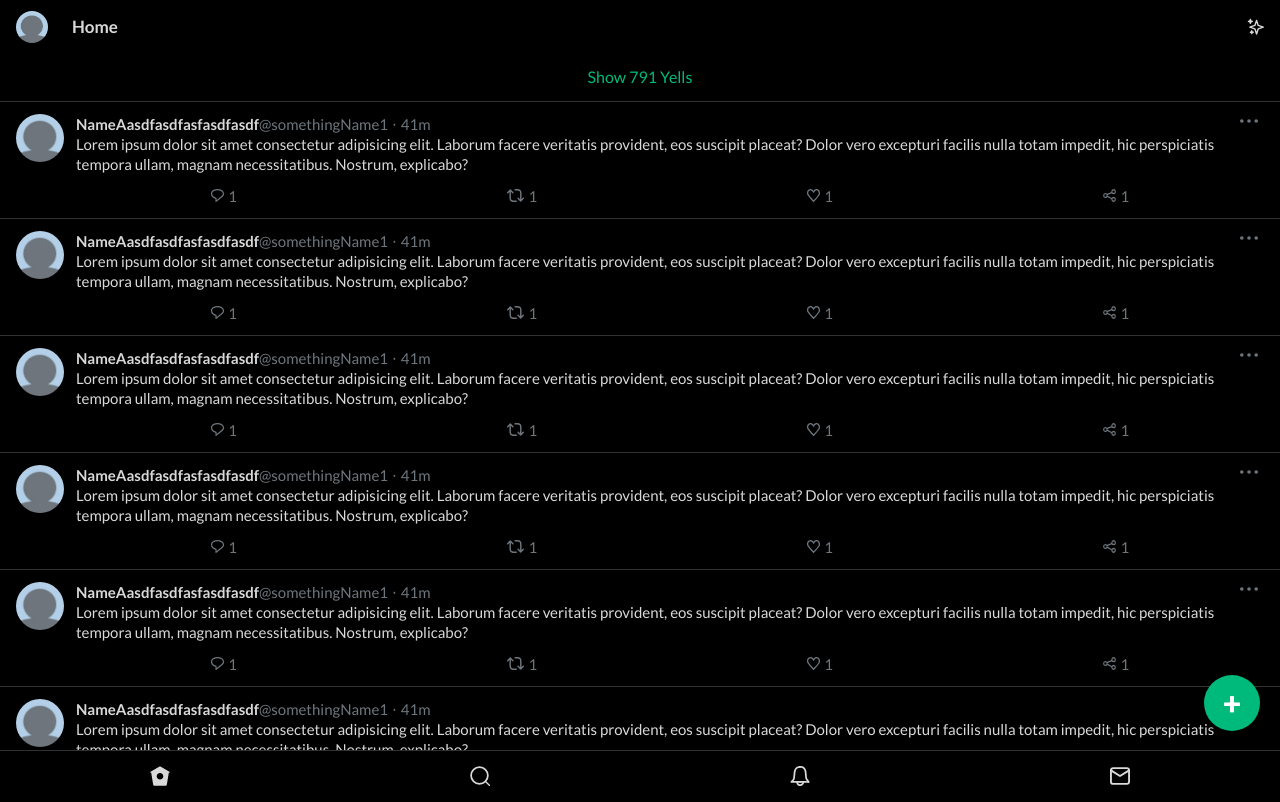
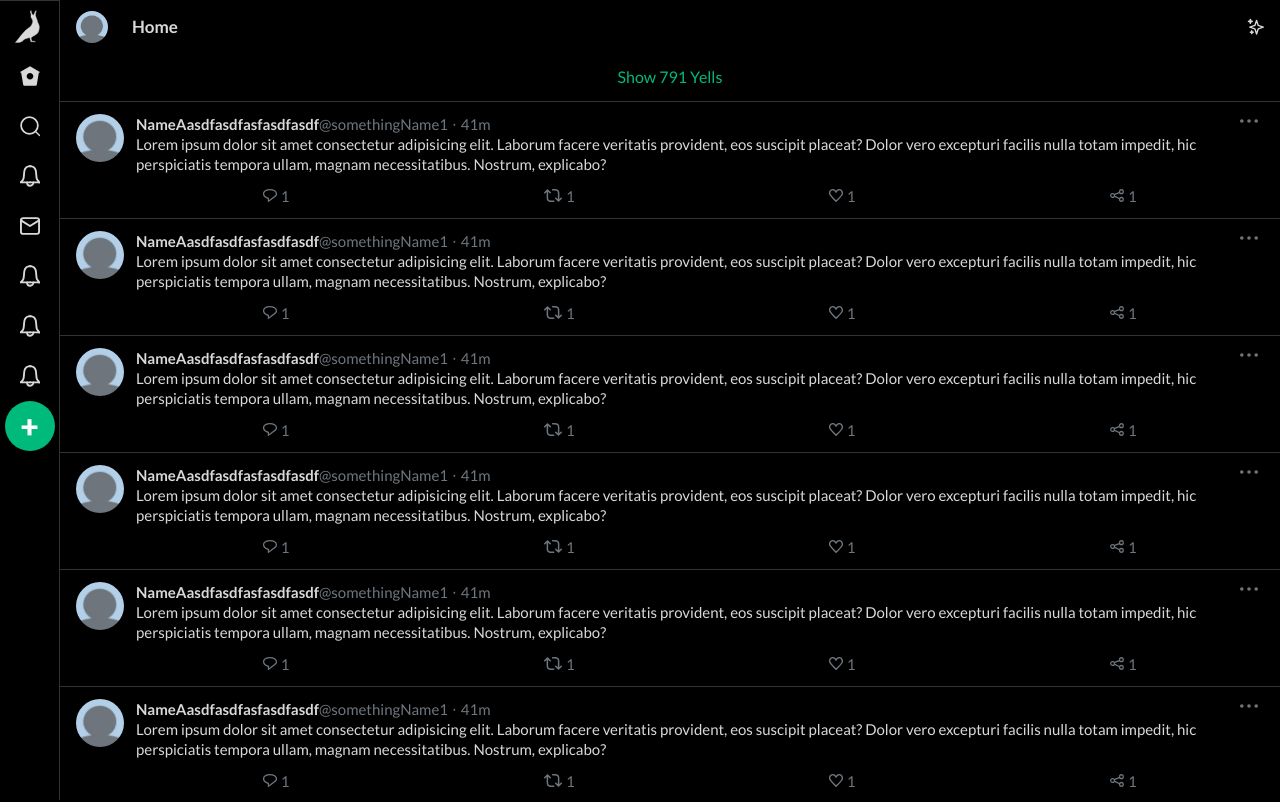
Before and after one commit to mbeckdev/yeller, a React (Create React App) app: page /home in a window 1280 px wide. Shown: the top 802 px of the page. Built offline with nearby package versions, Linux system fonts and the light colour scheme.

Commit message:
Style home page after 500px wide minus some icons

```diff
--- a/src/screens/App/screens/Home/components/Home.css
+++ b/src/screens/App/screens/Home/components/Home.css
@@ -3,9 +3,10 @@
 /* ~~~~~~~~~~~~~~~~~~~~~~~~~~~~ */
 
 /* ~~~~~~~~~~~~~~~~~~~~~~~~~~~~ */
-/* ~~ .home__top    ~~ */
-/* ~~ .home__main           ~~ */
-/* ~~ .home__nav  ~~ */
+/* ~~ .home__top             ~~ */
+/* ~~ .home__main            ~~ */
+/* ~~ .home__nav             ~~ */
+/* ~~ @media queries         ~~ */
 /* ~~~~~~~~~~~~~~~~~~~~~~~~~~~~ */
 
 /* ~~~~~~~~~~~~~~~~~~~~~~~~~~~~~~~~~~~~~~~~~~~~~~~~~~~~~~~~~~ */
@@ -20,7 +21,6 @@
 /* ~~~~~~~~~~~~~~~~~~~~~~~~~~~~ */
 
 .home__profile-pic {
-  /* width: 100%; */
   height: 100%;
   border-radius: 50%;
 }
@@ -37,13 +37,11 @@
 
 .home__stars-icon-container {
   height: 1.25rem;
-  /* border: 1px solid red; */
   display: flex;
   align-items: flex-end;
 }
 
 .home__stars-icon {
-  /* border: 1px solid red; */
   height: 100%;
   color: blue;
 }
@@ -64,15 +62,12 @@
 
 .home__title-profile-icon-and-title {
   display: flex;
-  /* border: 1px solid orange; */
   align-items: center;
 }
 
 .home__user-profile-icon {
   width: 56px;
   height: 32px;
-  /* align-items: flex-start; */
-  /* border: 1px solid yellow; */
 }
 
 /* ~~~~~~~~~~~~~~~~~~~~~~~~~~~~ */
@@ -140,3 +135,56 @@
   top: -0px;
   width: 100%;
 } */
+
+@media only screen and (min-width: 500px) {
+  .home {
+    display: flex;
+    justify-content: flex-end;
+    flex-direction: row-reverse;
+    /* justify-content: center; */
+    /* align-items: center; */
+    /* flex-direction: row; */
+    /* background-color: brown; */
+  }
+
+  .home__nav {
+    position: fixed;
+    top: 0;
+    bottom: initial;
+    left: initial;
+
+    width: 60px;
+    height: 100%;
+
+    flex-direction: column;
+    justify-content: flex-start;
+
+    border-right: 1px solid var(--decorative-line);
+  }
+
+  .home__nav-container {
+    position: relative;
+    min-width: 60px;
+  }
+
+  .home__nav-logo-container {
+    width: 35px;
+    height: 50px;
+  }
+  .home__nav-icon-container {
+    height: 50px;
+  }
+
+  .home__sometimes-hidden {
+    display: initial;
+  }
+
+  .home__post-button {
+    position: relative;
+    top: initial;
+    right: initial;
+
+    width: 50px;
+    height: 50px;
+  }
+}
--- a/src/screens/App/screens/Home/components/Home.tsx
+++ b/src/screens/App/screens/Home/components/Home.tsx
@@ -7,6 +7,8 @@ import iconMagnifyingGlass from 'assets/iconMagnifyingGlass2MinifiedCropped.svg'
 import iconBell from 'assets/iconBellMinifiedCropped.svg';
 import iconEnvelope from 'assets/iconEnvelopMinifiedCropped.svg';
 import iconStars from 'assets/iconStars2MinifiedCropped.svg';
+import iconLogo from 'assets/yellerBirdGrey.svg';
+// import iconThing from 'assets'
 
 import profilePic from 'assets/defaultProfilePic.jpg';
 
@@ -43,18 +45,20 @@ const Home: React.FC = () => {
           <Post />
         </div>
       </main>
+      <div className="home__nav-container">
         <nav className="home__nav">
-        {/* <div className="home__post-button-container"> */}
-        <div className="home__post-button">+</div>
-        {/* </div> */}
+          <div className=" home__nav-logo-container home__sometimes-hidden">
+            <img src={iconLogo} alt="logo" className="home__nav-icon " />
+          </div>
 
           <div className="home__nav-icon-container">
-          <img src={iconHouse} alt="house icon" className="home__nav-icon" />
+            <img src={iconHouse} alt="house" className="home__nav-icon" />
           </div>
+
           <div className="home__nav-icon-container">
             <img
               src={iconMagnifyingGlass}
-            alt="house icon"
+              alt="magnifying glass"
               className="home__nav-icon"
             />
           </div>
@@ -62,19 +66,22 @@ const Home: React.FC = () => {
             <img src={iconBell} alt="house icon" className="home__nav-icon" />
           </div>
           <div className="home__nav-icon-container">
-          <img src={iconEnvelope} alt="house icon" className="home__nav-icon" />
+            <img src={iconEnvelope} alt="envelope" className="home__nav-icon" />
           </div>
 
-        <div className="home__sometimes-hidden home__tweet-button-icon">
-          icon9
+          <div className="home__nav-icon-container home__sometimes-hidden">
+            <img src={iconBell} alt="house icon" className="home__nav-icon" />
           </div>
-        <div className="home__sometimes-hidden home__tweet-button-icon">
-          icon9
+          <div className="home__nav-icon-container home__sometimes-hidden">
+            <img src={iconBell} alt="house icon" className="home__nav-icon" />
           </div>
-        <div className="home__sometimes-hidden home__tweet-button-icon">
-          icon9
+          <div className="home__nav-icon-container home__sometimes-hidden">
+            <img src={iconBell} alt="house icon" className="home__nav-icon" />
           </div>
+
+          <div className="home__post-button">+</div>
         </nav>
+      </div>
     </div>
   );
 };
```
Lines whose indentation alone changed are shown as unchanged.
